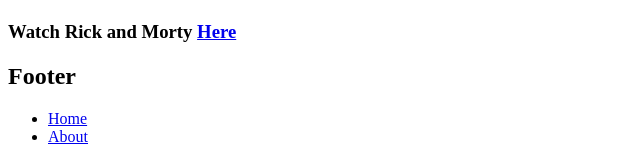
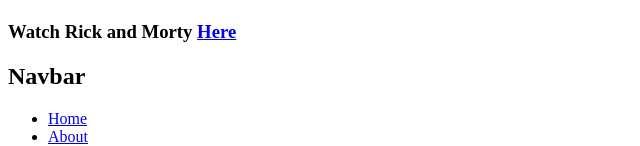
Before and after one commit to nekablair/rick-morty-practice, a React (Vite) app: page / in a window 1280 px wide. Shown: the part 198-344 px from the top of the page, without its empty margins (0-640 px from the left). Built offline with nearby package versions, Linux system fonts and the light colour scheme.

Commit message:
fix navbar and footer

```diff
--- a/src/App.jsx
+++ b/src/App.jsx
@@ -1,7 +1,29 @@
 import { useState } from 'react'
 import { Outlet, Link } from "react-router-dom"
-// import Navbar from "./Navbar.jsx"
+import Navbar from "./components/Navbar.jsx"
 // import Footer from "./Footer.jsx"
+
+// const Navbar = () => {
+//   <nav>
+//         <h1>Navbar</h1>
+//         <ul>
+//           <li>
+//             <Link to="/">Home</Link>
+//           </li>
+//           <li>
+//             <Link to="/about">About</Link>
+//           </li>
+//           <li>
+//             <Link to="/characters">Characters</Link>
+//           </li>
+//           <li>
+//             <Link to="/contact">Contact</Link>
+//           </li>
+//         </ul>
+//       </nav>
+// }
+
+
 
 function App() {
 
@@ -24,9 +46,9 @@
             </li>
           </ul>
         </nav>
-      <Outlet />
+      <Outlet /> {/* placeholder for whatever is in the router*/}
       <nav>
-        <h1>Footer</h1>
+          <h1>Navbar</h1>
           <ul>
             <li>
               <Link to="/">Home</Link>
--- a/src/Navbar.jsx
+++ b/src/components/Navbar.jsx
@@ -1,5 +1,5 @@
 // import React from 'react'
-// import { Outlet, Link } from "react-router-dom"
+import { Link } from "react-router-dom"
 
 const Navbar = () => {
   return (
```
Also changed, not shown: src/components/Footer.jsx (renamed from src/Footer.jsx). Lines whose indentation alone changed are shown as unchanged.
